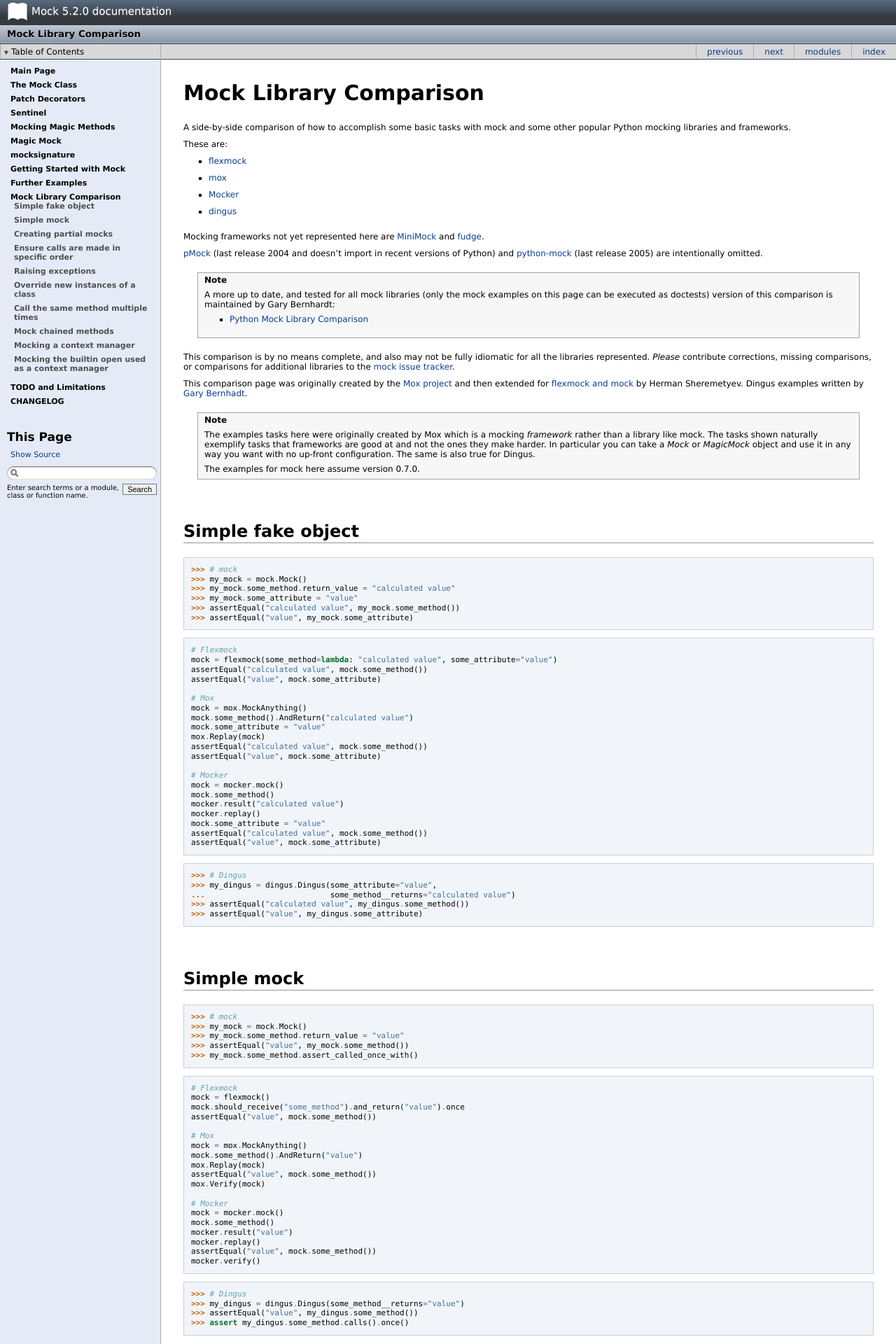
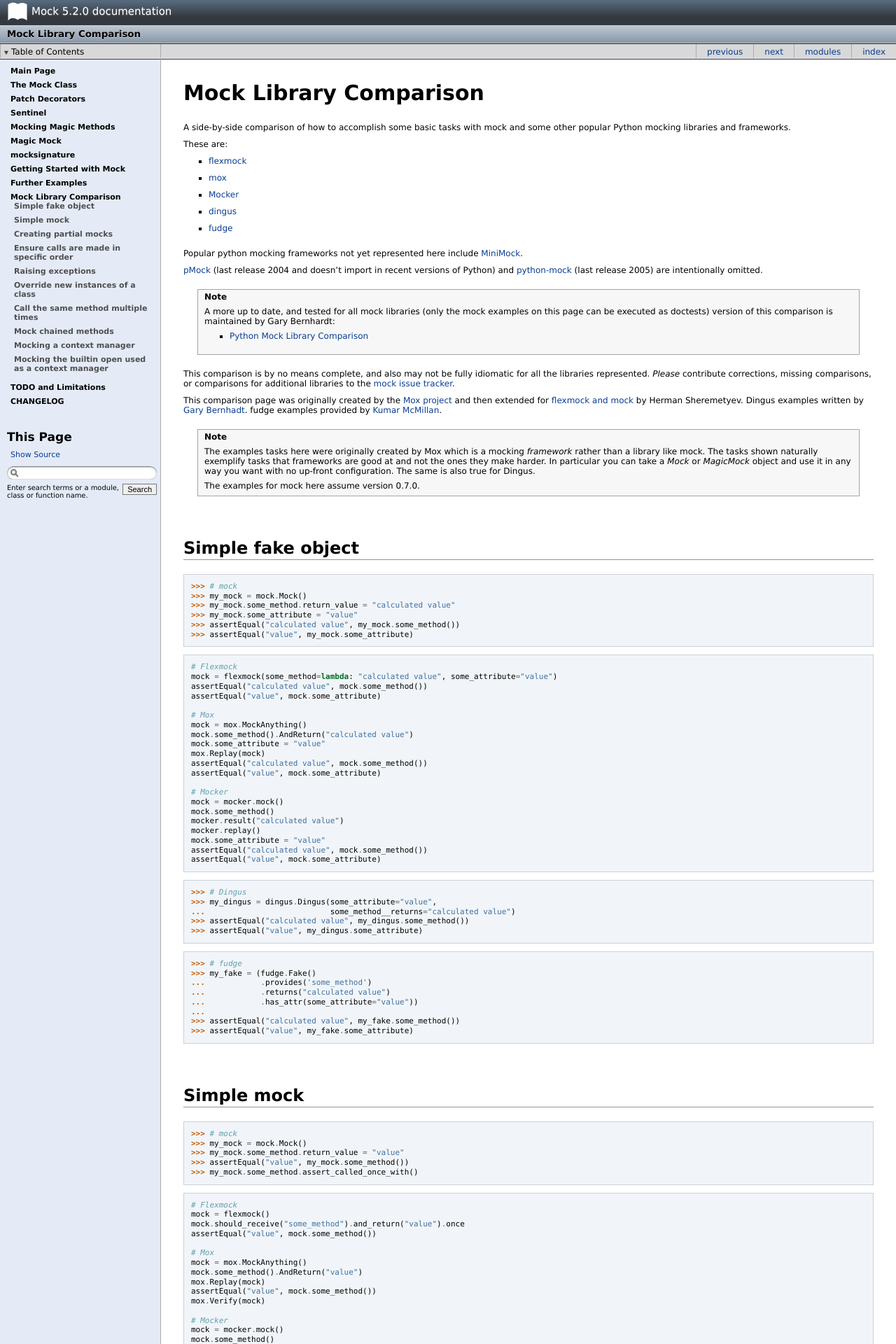
Before and after one commit to graingert/mock-git, a Sphinx documentation site: the page built from docs/compare.txt, in a window 1280 px wide. Shown: the top 1920 px of the page at 70% size. Built offline with Sphinx 7.4.7, drawn with Linux system fonts in a browser that asks for light colours; some of the changed text lies outside the part shown.

Commit message:
Add fudge examples to mock comparison

```diff
--- a/docs/compare.txt
+++ b/docs/compare.txt
@@ -33,10 +33,10 @@ These are:
 * `mox <http://pypi.python.org/pypi/mox>`_
 * `Mocker <http://niemeyer.net/mocker>`_
 * `dingus <http://pypi.python.org/pypi/dingus>`_
+* `fudge <http://pypi.python.org/pypi/fudge>`_
 
-Mocking frameworks not yet represented here are
-`MiniMock <http://pypi.python.org/pypi/MiniMock>`_ and
-`fudge <http://pypi.python.org/pypi/fudge>`_.
+Popular python mocking frameworks not yet represented here include
+`MiniMock <http://pypi.python.org/pypi/MiniMock>`_.
 
 `pMock <http://pmock.sourceforge.net/>`_ (last release 2004 and doesn't import
 in recent versions of Python) and
@@ -61,7 +61,8 @@ This comparison page was originally created by the `Mox project
 <https://code.google.com/p/pymox/wiki/MoxComparison>`_ and then extended for
 `flexmock and mock <http://has207.github.com/flexmock/compare.html>`_ by
 Herman Sheremetyev. Dingus examples written by `Gary Bernhadt
-<http://garybernhardt.github.com/python-mock-comparison/>`_.
+<http://garybernhardt.github.com/python-mock-comparison/>`_. fudge examples
+provided by `Kumar McMillan <http://farmdev.com/>`_.
 
 .. note::
 
@@ -119,6 +120,17 @@ Simple fake object
     >>> assertEqual("calculated value", my_dingus.some_method())
     >>> assertEqual("value", my_dingus.some_attribute)
 
+::
+
+    >>> # fudge
+    >>> my_fake = (fudge.Fake()
+    ...            .provides('some_method')
+    ...            .returns("calculated value")
+    ...            .has_attr(some_attribute="value"))
+    ...
+    >>> assertEqual("calculated value", my_fake.some_method())
+    >>> assertEqual("value", my_fake.some_attribute)
+
 
 Simple mock
 ~~~~~~~~~~~
@@ -160,6 +172,21 @@ Simple mock
     >>> assertEqual("value", my_dingus.some_method())
     >>> assert my_dingus.some_method.calls().once()
 
+::
+
+    >>> # fudge
+    >>> @fudge.test
+    ... def test():
+    ...     my_fake = (fudge.Fake()
+    ...                .expects('some_method')
+    ...                .returns("value")
+    ...                .times_called(1))
+    ...
+    >>> test()
+    Traceback (most recent call last):
+    ...
+    AssertionError: fake:my_fake.some_method() was not called
+
 
 Creating partial mocks
 ~~~~~~~~~~~~~~~~~~~~~~
@@ -197,6 +224,15 @@ Creating partial mocks
     >>> object = SomeObject
     >>> object.some_method = dingus.Dingus(return_value="value")
     >>> assertEqual("value", object.some_method())
+
+::
+
+    >>> # fudge
+    >>> fake = fudge.Fake().is_callable().returns("<fudge-value>")
+    >>> with fudge.patched_context(SomeObject, 'some_method', fake):
+    ...     s = SomeObject()
+    ...     assertEqual("<fudge-value>", s.some_method())
+    ...
 
 
 Ensure calls are made in specific order
@@ -246,6 +282,23 @@ Ensure calls are made in specific order
     <Dingus ...>
     >>> assertEqual(['method1', 'method2'], [call.name for call in my_dingus.calls])
 
+::
+
+    >>> # fudge
+    >>> @fudge.test
+    ... def test():
+    ...     my_fake = (fudge.Fake()
+    ...                .remember_order()
+    ...                .expects('method1')
+    ...                .expects('method2'))
+    ...     my_fake.method2()
+    ...     my_fake.method1()
+    ...
+    >>> test()
+    Traceback (most recent call last):
+    ...
+    AssertionError: Call #1 was fake:my_fake.method2(); Expected: #1 fake:my_fake.method1(), #2 fake:my_fake.method2(), end
+
 
 Raising exceptions
 ~~~~~~~~~~~~~~~~~~
@@ -286,6 +339,18 @@ Raising exceptions
     >>> my_dingus.some_method = dingus.exception_raiser(SomeException)
     >>> assertRaises(SomeException, my_dingus.some_method)
 
+::
+
+    >>> # fudge
+    >>> my_fake = (fudge.Fake()
+    ...            .is_callable()
+    ...            .raises(SomeException("message")))
+    ...
+    >>> my_fake()
+    Traceback (most recent call last):
+    ...
+    SomeException: message
+
 
 Override new instances of a class
 ~~~~~~~~~~~~~~~~~~~~~~~~~~~~~~~~~
@@ -322,6 +387,16 @@ Override new instances of a class
     >>> with dingus.patch('somemodule.SomeClass', MockClass):
     ...     assertEqual(some_other_object, somemodule.SomeClass())
     ...
+
+::
+
+    >>> # fudge
+    >>> @fudge.patch('somemodule.SomeClass')
+    ... def test(FakeClass):
+    ...     FakeClass.is_callable().returns(some_other_object)
+    ...     assertEqual(some_other_object, somemodule.SomeClass())
+    ...
+    >>> test()
 
 
 Call the same method multiple times
@@ -370,6 +445,19 @@ Call the same method multiple times
     <Dingus ...>
     >>> assert len(my_dingus.calls('some_method')) == 2
 
+::
+
+    >>> # fudge
+    >>> @fudge.test
+    ... def test():
+    ...     my_fake = fudge.Fake().expects('some_method').times_called(2)
+    ...     my_fake.some_method()
+    ...
+    >>> test()
+    Traceback (most recent call last):
+    ...
+    AssertionError: fake:my_fake.some_method() was called 1 time(s). Expected 2.
+
 
 Mock chained methods
 ~~~~~~~~~~~~~~~~~~~~
@@ -392,6 +480,8 @@ Mock chained methods
         'method1.method2.method3'
     ).with_args(arg1, arg2).and_return('some value')
     assertEqual('some_value', some_object.method1().method2().method3(arg1, arg2))
+
+::
 
     # Mox
     mock = mox.MockObject(some_object)
@@ -416,11 +506,29 @@ Mock chained methods
     >>> assertEqual('some value', my_dingus.method1().method2().method3(1, 2))
     >>> assert method3.calls('()', 1, 2).once()
 
+::
+
+    >>> # fudge
+    >>> @fudge.test
+    ... def test():
+    ...     my_fake = fudge.Fake()
+    ...     (my_fake
+    ...      .expects('method1')
+    ...      .returns_fake()
+    ...      .expects('method2')
+    ...      .returns_fake()
+    ...      .expects('method3')
+    ...      .with_args(1, 2)
+    ...      .returns('some value'))
+    ...     assertEqual('some value', my_fake.method1().method2().method3(1, 2))
+    ...
+    >>> test()
+
 
 Mocking a context manager
 ~~~~~~~~~~~~~~~~~~~~~~~~~
 
-Examples for mock and Dingus only (so far):
+Examples for mock, Dingus and fudge only (so far):
 
 .. doctest::
 
@@ -442,6 +550,14 @@ Examples for mock and Dingus only (so far):
     ...
     >>> assert my_dingus.__enter__.calls()
     >>> assert my_dingus.__exit__.calls('()', None, None, None)
+
+::
+
+    >>> # fudge
+    >>> my_fake = fudge.Fake().provides('__enter__').provides('__exit__')
+    >>> with my_fake:
+    ...     pass
+    ...
 
 
 Mocking the builtin open used as a context manager
@@ -492,3 +608,21 @@ Example for mock only (so far):
     >>> data
     'some data'
     >>> assert my_dingus.calls('()', 'foo').once()
+
+::
+
+    >>> # fudge
+    >>> from contextlib import contextmanager
+    >>> from StringIO import StringIO
+    >>> @contextmanager
+    ... def fake_file(filename):
+    ...     yield StringIO('sekrets')
+    ...
+    >>> with fudge.patch('__builtin__.open') as fake_open:
+    ...     fake_open.is_callable().calls(fake_file)
+    ...     with open('/etc/password') as f:
+    ...         data = f.read()
+    ...
+    fake:__builtin__.open
+    >>> data
+    'sekrets'
```
